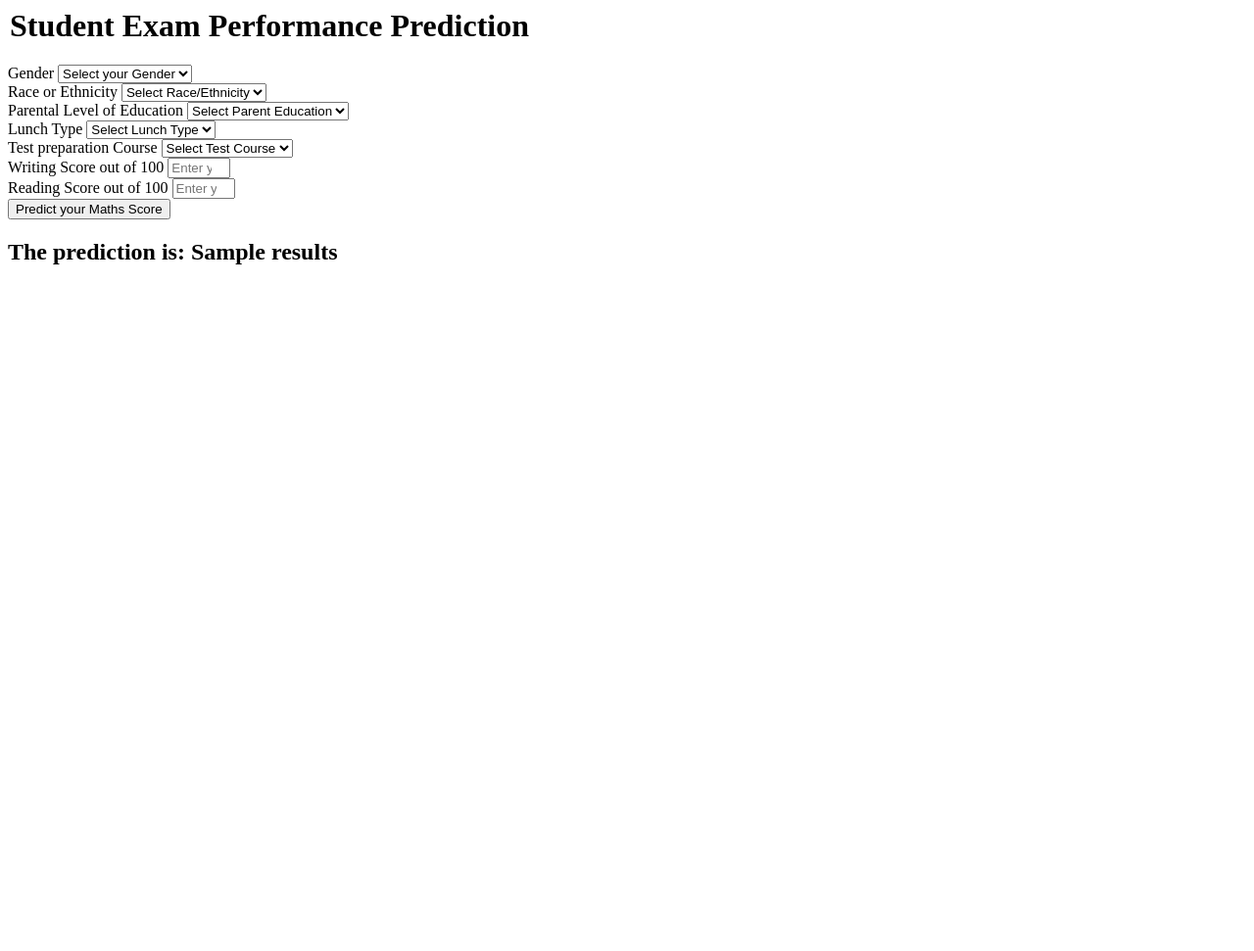
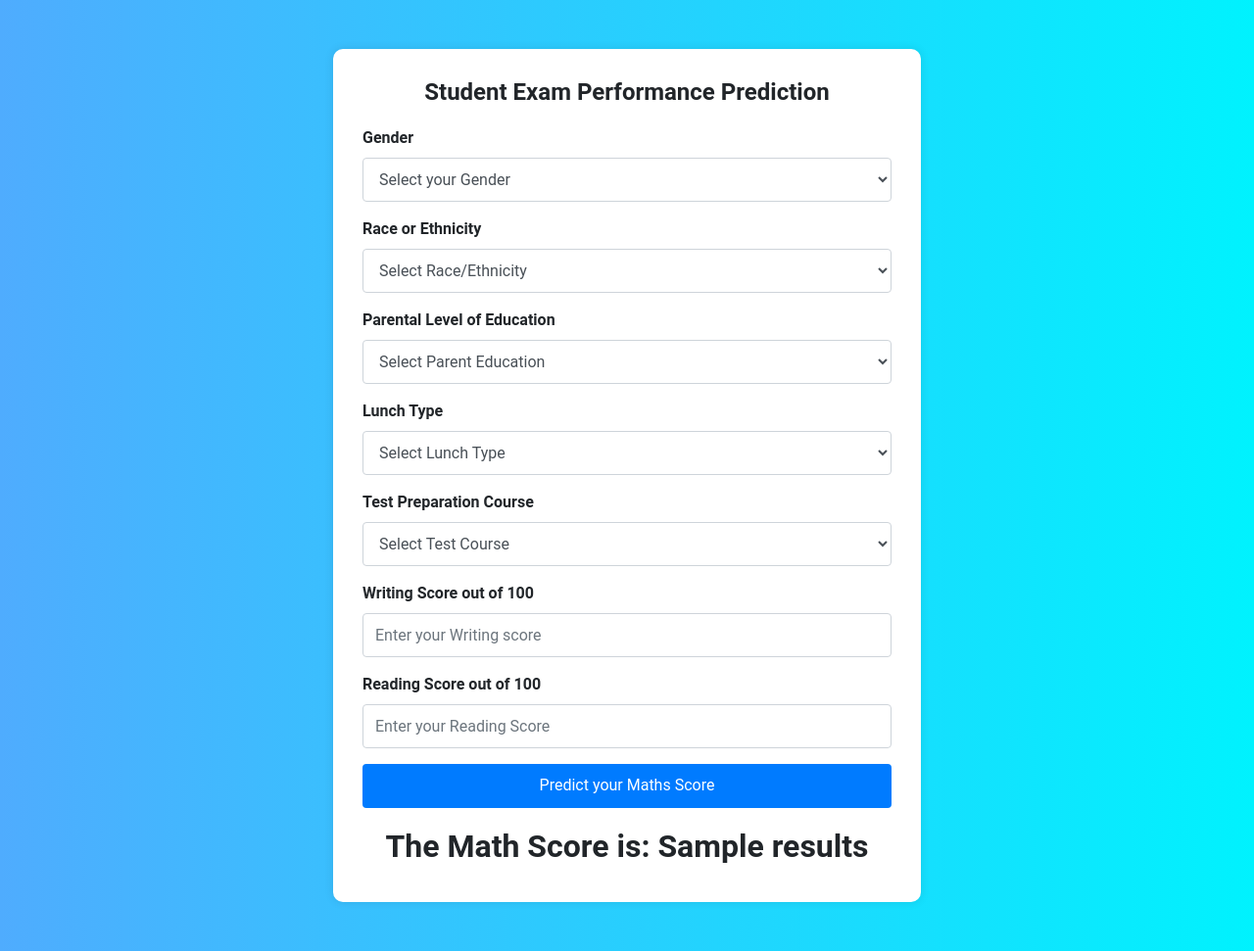
Before and after one commit to Tency-T/Student-Marks, a Flask app: template templates/home.html in a window 1280 px wide. Shown: the whole page at 98% size. Before the commit the page ends 270 px from the top, so only its background shows below. Run offline with Flask 3, Linux system fonts and the light colour scheme; the template is opened without the code that fills it: most values are stand-ins (such as "Sample title", 1, 10 or a date in 2020); some libraries are stand-ins or nearby versions.

Commit message:
Improved UI

```diff
--- a/application.py
+++ /dev/null
@@ -1,44 +0,0 @@
-# main.py
-from flask import Flask, request, render_template
-import numpy as np
-import pandas as pd
-
-from src.mlproject.pipeline.prediction_pipeline import CustomData, PredictPipeline
-
-application = Flask(__name__)
-app = application
-
-## Route for a home page
-@app.route('/')
-def index():
-    return render_template('index.html')
-
-@app.route('/predictdata', methods=['GET', 'POST'])
-def predict_datapoint():
-    if request.method == 'GET':
-        return render_template('home.html')
-    else:
-        try:
-            data = CustomData(
-                gender=request.form.get('gender'),
-                race_ethnicity=request.form.get('race_ethnicity'),
-                parental_level_of_education=request.form.get('parental_level_of_education'),
-                lunch=request.form.get('lunch'),
-                test_preparation_course=request.form.get('test_preparation_course'),
-                reading_score=float(request.form.get('reading_score')),
-                writing_score=float(request.form.get('writing_score'))
-            )
-            pred_df = data.get_data_as_data_frame()
-            print(pred_df)
-            print("Before Prediction")
-            predict_pipeline = PredictPipeline()
-            print("Mid Prediction")
-            results = predict_pipeline.predict(pred_df)
-            print("After Prediction")
-            return render_template('home.html', results=results[0])
-        except Exception as e:
-            print(f"Error: {e}")
-            return render_template('home.html', error=str(e))
-
-if __name__ == "__main__":
-    app.run(host="0.0.0.0")
--- a/templates/home.html
+++ b/templates/home.html
@@ -1,5 +1,87 @@
-<!-- home.html -->
-<html>
+<!DOCTYPE html>
+<html lang="en">
+
+<head>
+    <meta charset="UTF-8">
+    <meta name="viewport" content="width=device-width, initial-scale=1.0">
+    <title>Student Exam Performance Prediction</title>
+    <link rel="stylesheet" href="https://stackpath.bootstrapcdn.com/bootstrap/4.5.2/css/bootstrap.min.css">
+    <link rel="stylesheet" href="https://cdnjs.cloudflare.com/ajax/libs/font-awesome/5.15.3/css/all.min.css">
+    <style>
+        body {
+            background: linear-gradient(to right, #4facfe, #00f2fe);
+            font-family: 'Roboto', sans-serif;
+        }
+
+        .login {
+            background: white;
+            padding: 30px;
+            border-radius: 10px;
+            box-shadow: 0 0 10px rgba(0, 0, 0, 0.1);
+            max-width: 600px;
+            margin: 50px auto;
+            animation: fadeIn 1s ease-in-out;
+        }
+
+        @keyframes fadeIn {
+            from {
+                opacity: 0;
+            }
+            to {
+                opacity: 1;
+            }
+        }
+
+        .login h1 {
+            text-align: center;
+            margin-bottom: 20px;
+            font-weight: 700;
+        }
+
+        .login h2 {
+            text-align: center;
+            margin-top: 20px;
+            font-weight: 700;
+        }
+
+        .form-label {
+            font-weight: bold;
+        }
+
+        .btn-primary {
+            background: #007bff;
+            border: none;
+        }
+
+        .btn-primary:hover {
+            background: #0056b3;
+        }
+
+        .login select,
+        .login input {
+            height: 45px;
+            font-size: 16px;
+        }
+
+        .mb-3 {
+            margin-bottom: 15px;
+        }
+
+        .form-control-feedback {
+            color: red;
+            font-size: 12px;
+        }
+    </style>
+    <script>
+        document.addEventListener('DOMContentLoaded', function () {
+            var tooltipTriggerList = [].slice.call(document.querySelectorAll('[data-toggle="tooltip"]'))
+            var tooltipList = tooltipTriggerList.map(function (tooltipTriggerEl) {
+                return new bootstrap.Tooltip(tooltipTriggerEl)
+            })
+        });
+    </script>
+</head>
+
 <body>
     <div class="login">
         <form action="{{ url_for('predict_datapoint') }}" method="post">
@@ -7,15 +89,16 @@
                 <legend>Student Exam Performance Prediction</legend>
             </h1>
             <div class="mb-3">
-                <label class="form-label">Gender</label>
+                <label class="form-label" data-toggle="tooltip" title="Select your gender">Gender</label>
                 <select class="form-control" name="gender" required>
                     <option selected disabled value="">Select your Gender</option>
                     <option value="male">Male</option>
                     <option value="female">Female</option>
                 </select>
+                <div class="form-control-feedback"></div>
             </div>
             <div class="mb-3">
-                <label class="form-label">Race or Ethnicity</label>
+                <label class="form-label" data-toggle="tooltip" title="Select your race or ethnicity">Race or Ethnicity</label>
                 <select class="form-control" name="race_ethnicity" required>
                     <option selected disabled value="">Select Race/Ethnicity</option>
                     <option value="group A">Group A</option>
@@ -24,54 +107,64 @@
                     <option value="group D">Group D</option>
                     <option value="group E">Group E</option>
                 </select>
+                <div class="form-control-feedback"></div>
             </div>
             <div class="mb-3">
-                <label class="form-label">Parental Level of Education</label>
+                <label class="form-label" data-toggle="tooltip" title="Select the highest level of education achieved by your parents">Parental Level of Education</label>
                 <select class="form-control" name="parental_level_of_education" required>
                     <option selected disabled value="">Select Parent Education</option>
                     <option value="associate's degree">associate's degree</option>
-                    <option value="bachelor's degree">bachelor's degree</option>
+                    <option value="bachelor's degree">bachelor's degree</</option>
                     <option value="high school">high school</option>
                     <option value="master's degree">master's degree</option>
                     <option value="some college">some college</option>
                     <option value="some high school">some high school</option>
                 </select>
+                <div class="form-control-feedback"></div>
             </div>
             <div class="mb-3">
-                <label class="form-label">Lunch Type</label>
+                <label class="form-label" data-toggle="tooltip" title="Select your lunch type">Lunch Type</label>
                 <select class="form-control" name="lunch" required>
                     <option selected disabled value="">Select Lunch Type</option>
                     <option value="free/reduced">free/reduced</option>
                     <option value="standard">standard</option>
                 </select>
+                <div class="form-control-feedback"></div>
             </div>
             <div class="mb-3">
-                <label class="form-label">Test preparation Course</label>
+                <label class="form-label" data-toggle="tooltip" title="Select if you have completed any test preparation course">Test Preparation Course</label>
                 <select class="form-control" name="test_preparation_course" required>
                     <option selected disabled value="">Select Test Course</option>
                     <option value="none">None</option>
                     <option value="completed">Completed</option>
                 </select>
+                <div class="form-control-feedback"></div>
             </div>
             <div class="mb-3">
-                <label class="form-label">Writing Score out of 100</label>
-                <input class="form-control" type="number" name="writing_score" placeholder="Enter your Writing score" min='0' max='100' required/>
+                <label class="form-label" data-toggle="tooltip" title="Enter your writing score out of 100">Writing Score out of 100</label>
+                <input class="form-control" type="number" name="writing_score" placeholder="Enter your Writing score" min='0' max='100' required />
+                <div class="form-control-feedback"></div>
             </div>
             <div class="mb-3">
-                <label class="form-label">Reading Score out of 100</label>
-                <input class="form-control" type="number" name="reading_score" placeholder="Enter your Reading Score" min='0' max='100' required/>
+                <label class="form-label" data-toggle="tooltip" title="Enter your reading score out of 100">Reading Score out of 100</label>
+                <input class="form-control" type="number" name="reading_score" placeholder="Enter your Reading Score" min='0' max='100' required />
+                <div class="form-control-feedback"></div>
             </div>
             <div class="mb-3">
-                <input class="btn btn-primary" type="submit" value="Predict your Maths Score" />
+                <input class="btn btn-primary btn-block" type="submit" value="Predict your Maths Score" />
             </div>
         </form>
         <h2>
             {% if results %}
-                The prediction is: {{ results }}
+                The Math Score is: {{ results }}
             {% elif error %}
                 Error: {{ error }}
             {% endif %}
         </h2>
     </div>
+    <script src="https://code.jquery.com/jquery-3.5.1.slim.min.js"></script>
+    <script src="https://cdn.jsdelivr.net/npm/@popperjs/core@2.5.4/dist/umd/popper.min.js"></script>
+    <script src="https://stackpath.bootstrapcdn.com/bootstrap/4.5.2/js/bootstrap.min.js"></script>
 </body>
+
 </html>
```
Also changed, not shown: 1 other file.
